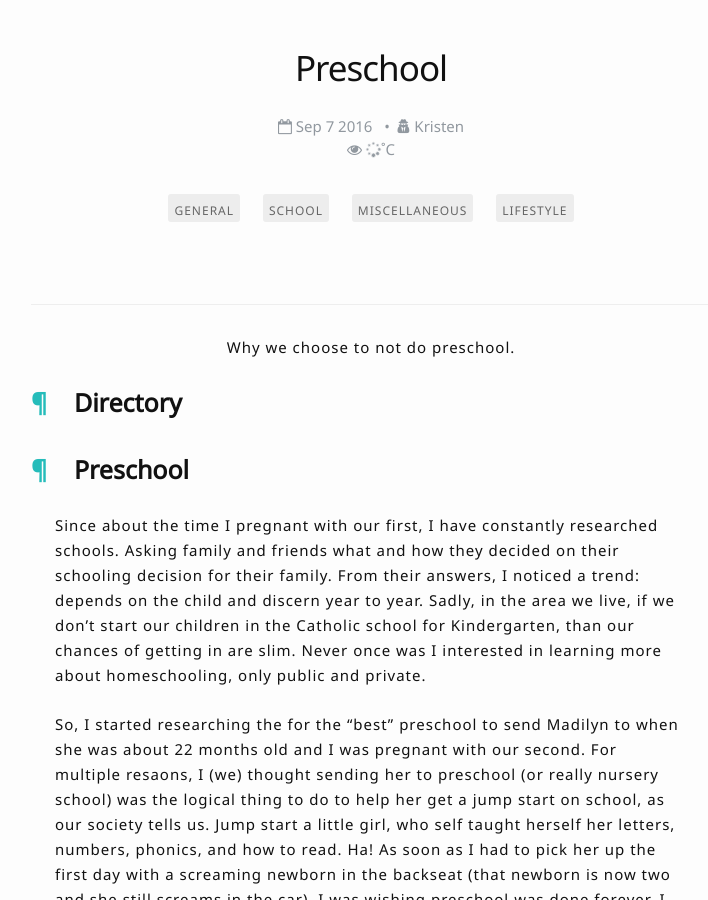
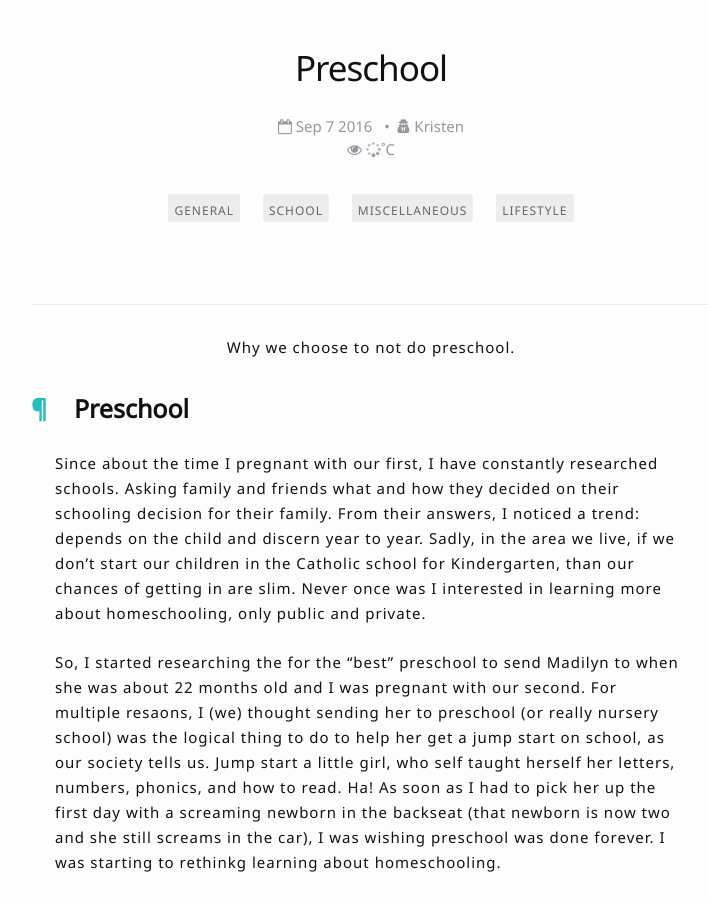
Before and after one commit to kristenfussner/kristenfussner.github.io, a Jekyll site: the page built from _posts/2016-09-07-preschool.md, in a window 1280 px wide and 900 px high. Shown: the whole window, without its empty margins (269-977 px from the left). Built offline with Jekyll 4.4.1, drawn with Linux system fonts in a browser that asks for light colours; nearby versions of some CDN libraries; comment, search, counter and statistics services are not loaded.

Commit message:
Update post.html
remove Directory section and EOF

```diff
--- a/_layouts/post.html
+++ b/_layouts/post.html
@@ -31,21 +31,10 @@ layout: default
 	<p>{{ page.subtitle }}</p>
 	{% endif %}
     </center>
-	<h2>Directory</h2>
 </div>
-
-<div id="category"></div>
 
 <div class="post-content" itemprop="articleBody">
     {{ content }}
-</div>
-
-<div>
-	{% if page.finished %}
-	<div class="eof"></div>
-	{% else %}
-	<div class="tbc"></div>
-	{% endif %}
 </div>
 
 {% include share.html %}
```
